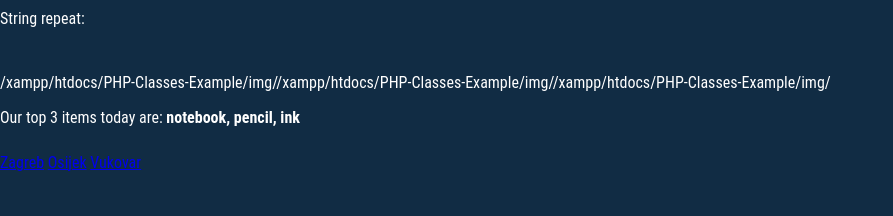
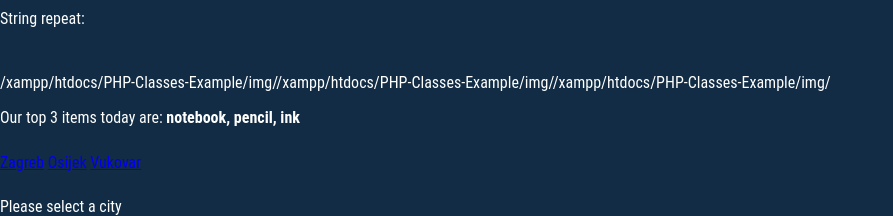
Before and after one commit to TalikTom/PHP-Classes-Example, a PHP site: page /index.php in a window 1280 px wide. Shown: the part 1835-2051 px from the top of the page, without its empty margins (0-893 px from the left). Before the commit the page ends 2006 px from the top, so only its background shows below. Run offline with PHP 8.4, Linux system fonts and the light colour scheme; data that the repository does not hold is empty.

Commit message:
Practice using a query string to select content

```diff
--- a/index.php
+++ b/index.php
@@ -45,6 +45,13 @@ $cities =
 
 $city = isset($_GET['city']) ? $_GET['city'] : '';
 $address = $cities[$city];
+if ($city) {
+
+    $address = $cities[$city];
+
+} else {
+    $address = 'Please select a city';
+}
 
 ?>
 
```
